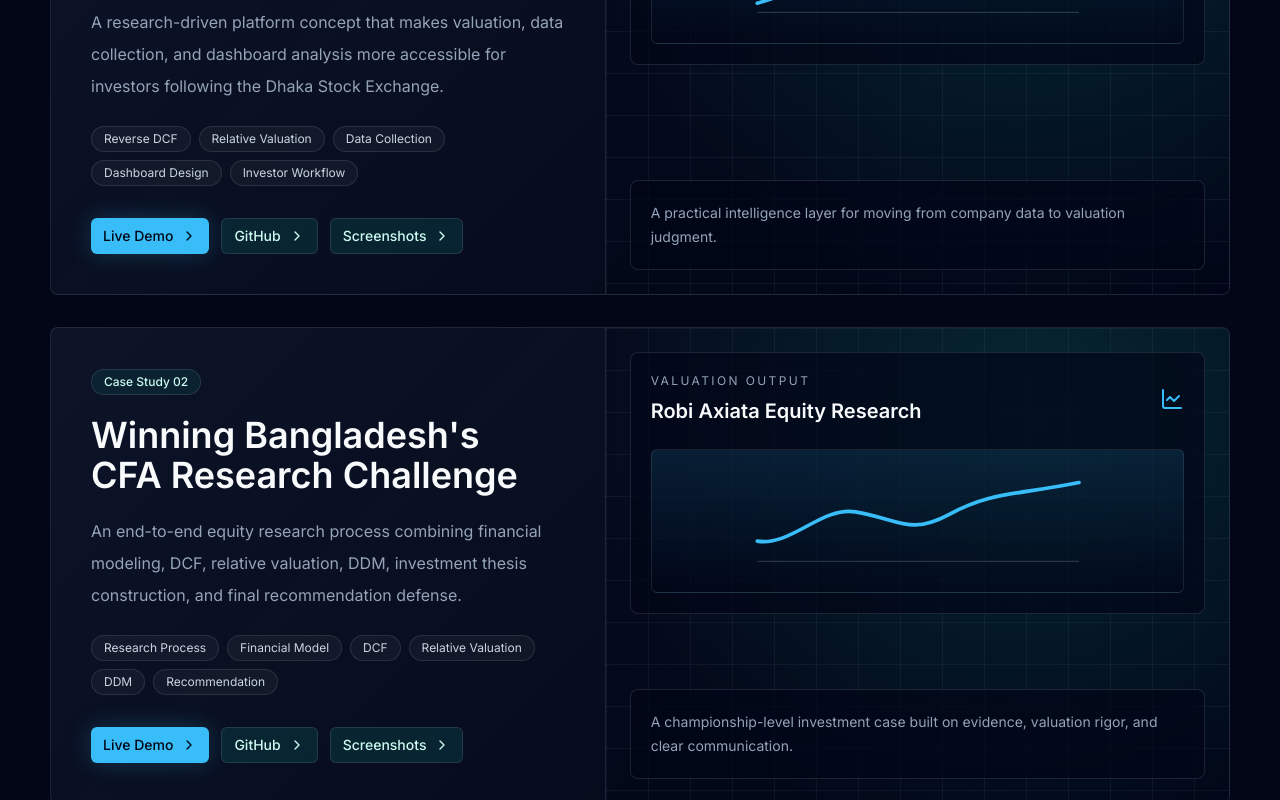
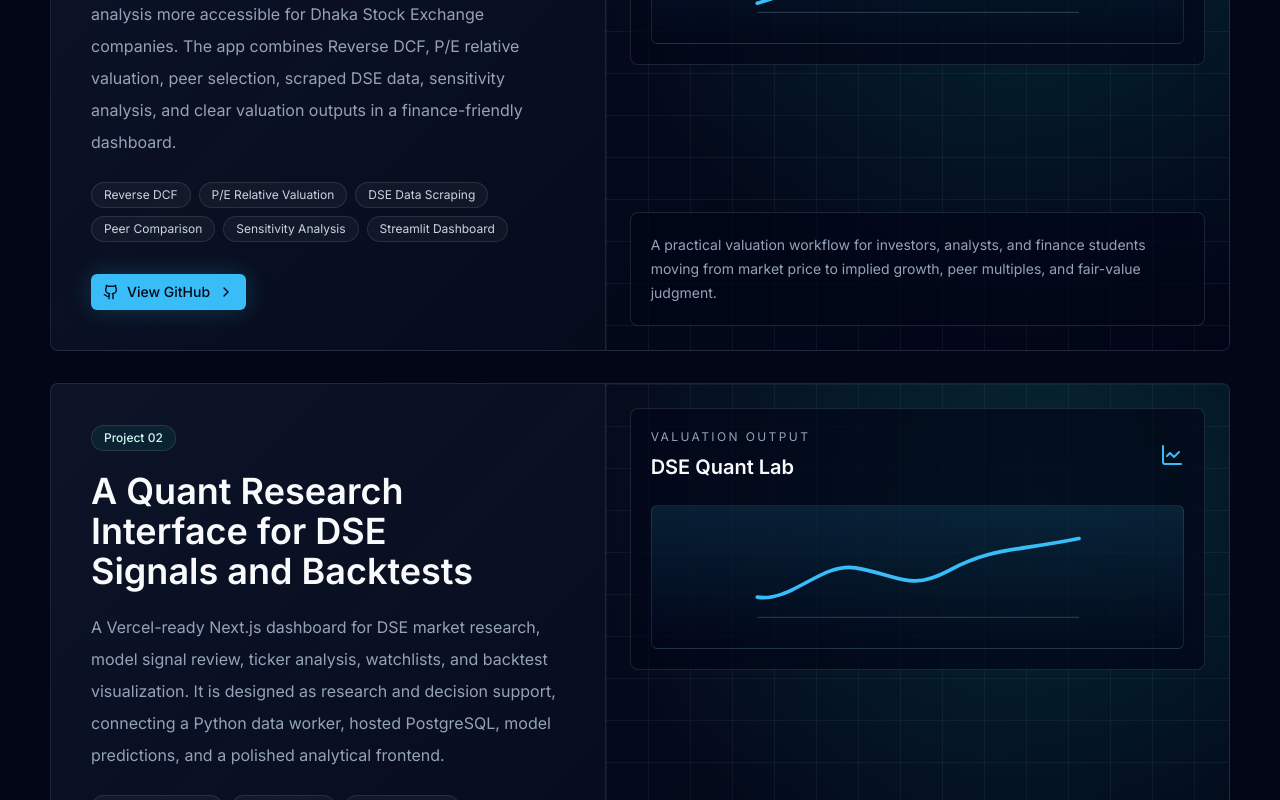
Before and after one commit to Saminfattah/digital-resume, a Next.js app: page / in a window 1280 px wide. Shown: the part 3220-4020 px from the top of the page. Built offline with nearby package versions, Linux system fonts and the light colour scheme.

Commit message:
Update featured projects

```diff
--- a/src/components/brand-site.tsx
+++ b/src/components/brand-site.tsx
@@ -84,35 +84,38 @@ const highlights = [
 
 const caseStudies = [
   {
-    kicker: "Case Study 01",
-    title: "DSE Insight",
-    headline: "Building a Valuation Platform for Bangladeshi Investors",
+    kicker: "Project 01",
+    title: "DSEInsight",
+    headline: "A Valuation Dashboard for DSE-Listed Companies",
     summary:
-      "A research-driven platform concept that makes valuation, data collection, and dashboard analysis more accessible for investors following the Dhaka Stock Exchange.",
+      "A Python and Streamlit valuation tool that makes equity analysis more accessible for Dhaka Stock Exchange companies. The app combines Reverse DCF, P/E relative valuation, peer selection, scraped DSE data, sensitivity analysis, and clear valuation outputs in a finance-friendly dashboard.",
+    githubHref: "https://github.com/Saminfattah/DSEInsight",
     pillars: [
       "Reverse DCF",
-      "Relative Valuation",
-      "Data Collection",
-      "Dashboard Design",
-      "Investor Workflow"
+      "P/E Relative Valuation",
+      "DSE Data Scraping",
+      "Peer Comparison",
+      "Sensitivity Analysis",
+      "Streamlit Dashboard"
     ],
-    result: "A practical intelligence layer for moving from company data to valuation judgment."
+    result: "A practical valuation workflow for investors, analysts, and finance students moving from market price to implied growth, peer multiples, and fair-value judgment."
   },
   {
-    kicker: "Case Study 02",
-    title: "Robi Axiata Equity Research",
-    headline: "Winning Bangladesh's CFA Research Challenge",
+    kicker: "Project 02",
+    title: "DSE Quant Lab",
+    headline: "A Quant Research Interface for DSE Signals and Backtests",
     summary:
-      "An end-to-end equity research process combining financial modeling, DCF, relative valuation, DDM, investment thesis construction, and final recommendation defense.",
+      "A Vercel-ready Next.js dashboard for DSE market research, model signal review, ticker analysis, watchlists, and backtest visualization. It is designed as research and decision support, connecting a Python data worker, hosted PostgreSQL, model predictions, and a polished analytical frontend.",
+    githubHref: "https://github.com/Saminfattah/dse-quant-lab-app",
     pillars: [
-      "Research Process",
-      "Financial Model",
-      "DCF",
-      "Relative Valuation",
-      "DDM",
-      "Recommendation"
+      "Next.js App Router",
+      "Signal Review",
+      "Ticker Analytics",
+      "Backtest Queue",
+      "Watchlist",
+      "PostgreSQL"
     ],
-    result: "A championship-level investment case built on evidence, valuation rigor, and clear communication."
+    result: "A market research control center that separates decision support from trade execution while surfacing signals, diagnostics, rankings, and backtest outputs."
   }
 ];
 
@@ -414,19 +417,18 @@ export function BrandSite() {
                     ))}
                   </div>
                   <div className="mt-8 flex flex-wrap gap-3">
-                    {["Live Demo", "GitHub", "Screenshots"].map((cta) => (
-                      <Button
-                        key={cta}
-                        asChild
-                        size="sm"
-                        variant={cta === "Live Demo" ? "default" : "secondary"}
+                    <Button asChild size="sm">
+                      <a
+                        href={study.githubHref}
+                        target="_blank"
+                        rel="noreferrer"
+                        aria-label={`View ${study.title} on GitHub`}
                       >
-                        <a href="#" aria-label={`${study.title} ${cta}`}>
-                          {cta}
-                          <ChevronRight />
-                        </a>
-                      </Button>
-                    ))}
+                        <Github />
+                        View GitHub
+                        <ChevronRight />
+                      </a>
+                    </Button>
                   </div>
                 </div>
                 <CaseVisual index={index} title={study.title} result={study.result} />
```
